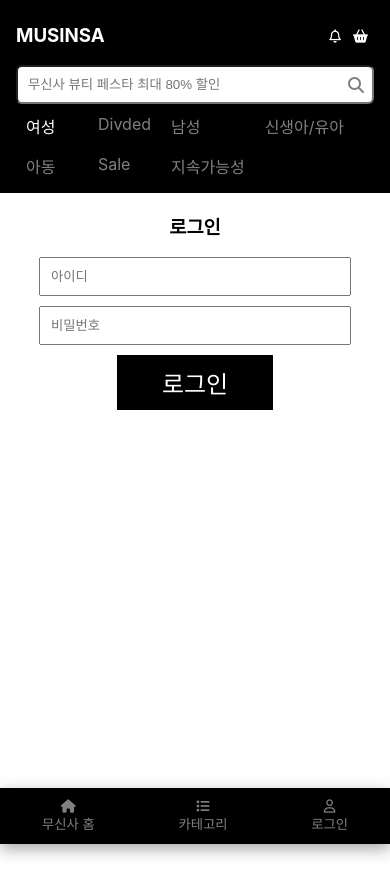
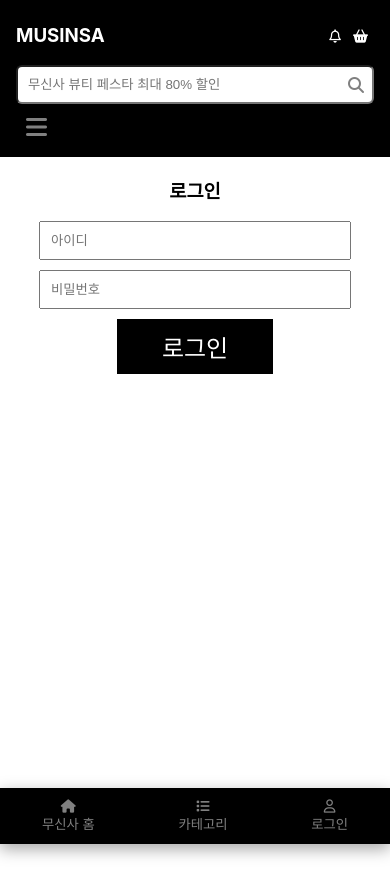
Before and after one commit to SanginJeong/react-study-shopping-mall, a React (Create React App) app: page /login in a window 390 px wide. Shown: the top 896 px of the page. Built offline with nearby package versions, Linux system fonts and the light colour scheme.

Commit message:
update : add tab , scrollToTop

```diff
--- a/src/App.css
+++ b/src/App.css
@@ -233,12 +233,26 @@ ul,li{
   position: relative;
 }
 
+.hamburgerBtn{
+  padding: 10px;
+  font-size: 24px;
+  display: none;
+}
+
 @media screen and (max-width:550px) {
   .nav_items{
-    display: grid;
-    grid-template-columns: repeat(4,1fr);
-    row-gap: 1rem;
+    display: none;
   }
+
+  .nav_items.active{
+    display: flex;
+    flex-direction: column;
+  }
+
+  .hamburgerBtn{
+    display: block;
+  }
+
   .carousel-index{
     right: 41%;
   }
--- a/src/App.js
+++ b/src/App.js
@@ -1,10 +1,11 @@
 import logo from './logo.svg';
 import './App.css';
-import { Routes,Route } from 'react-router-dom';
+import { Routes,Route, Router } from 'react-router-dom';
 import ProductAll from './page/ProductAll';
 import ProductDetail from './page/ProductDetail';
 import LoginPage from './page/LoginPage';
 import { useEffect, useState } from 'react';
+import ScrollToTop from './component/ScrollToTop';
 function App() {
   const [user, setUser] = useState(null);
   const [saveURL, setSaveURL] = useState('');
@@ -13,11 +14,14 @@ function App() {
     console.log(user);
   },[user])
   return (
-    <Routes>
-      <Route path='/login' element={<LoginPage setUser={setUser} saveURL={saveURL} setSaveURL={setSaveURL}/>}/>
-      <Route path='/' element={<ProductAll user={user} setUser={setUser} saveURL={saveURL} setSaveURL={setSaveURL}/>}/>
-      <Route path='/product/:id' element={<ProductDetail user={user} setUser={setUser}/>}/>
-    </Routes>
+    <>
+      <ScrollToTop/>
+      <Routes>
+        <Route path='/login' element={<LoginPage setUser={setUser} saveURL={saveURL} setSaveURL={setSaveURL}/>}/>
+        <Route path='/' element={<ProductAll user={user} setUser={setUser} saveURL={saveURL} setSaveURL={setSaveURL}/>}/>
+        <Route path='/product/:id' element={<ProductDetail user={user} setUser={setUser}/>}/>
+      </Routes>
+    </>
   );
 }
 
--- a/src/component/Navbar.js
+++ b/src/component/Navbar.js
@@ -5,6 +5,7 @@ const Navbar = () => {
   const navigate = useNavigate();
   const [clicked, setClicked] = useState('여성');
   const navItems = ['여성','Divded','남성','신생아/유아','아동','Sale','지속가능성'];
+  const [isOpenTab, setIsOpenTab] = useState(false);
 
   const search = (e) => {
     if(e.key === "Enter"){
@@ -32,7 +33,12 @@ const Navbar = () => {
         <i class="fa-solid fa-magnifying-glass search_icon"></i>
       </form>
 
-      <ul className='nav_items'>
+      <div className="hamburger">
+        <button
+          onClick={()=>{setIsOpenTab(!isOpenTab)}}
+          className='hamburgerBtn'><i class="fa-solid fa-bars"></i></button>
+      </div>
+      <ul className={`nav_items ${isOpenTab ? 'active' : ''}`}>
         {navItems.map((item,index)=>(
           <li>
             <span
--- /dev/null
+++ b/src/component/ScrollToTop.js
@@ -0,0 +1,13 @@
+import React, { useEffect } from 'react'
+import { useLocation } from 'react-router-dom'
+
+const ScrollToTop = () => {
+  const {pathname} = useLocation();
+
+  useEffect(()=>{
+    window.scrollTo(0,0);
+  },[pathname])
+  return null
+}
+
+export default ScrollToTop
```
